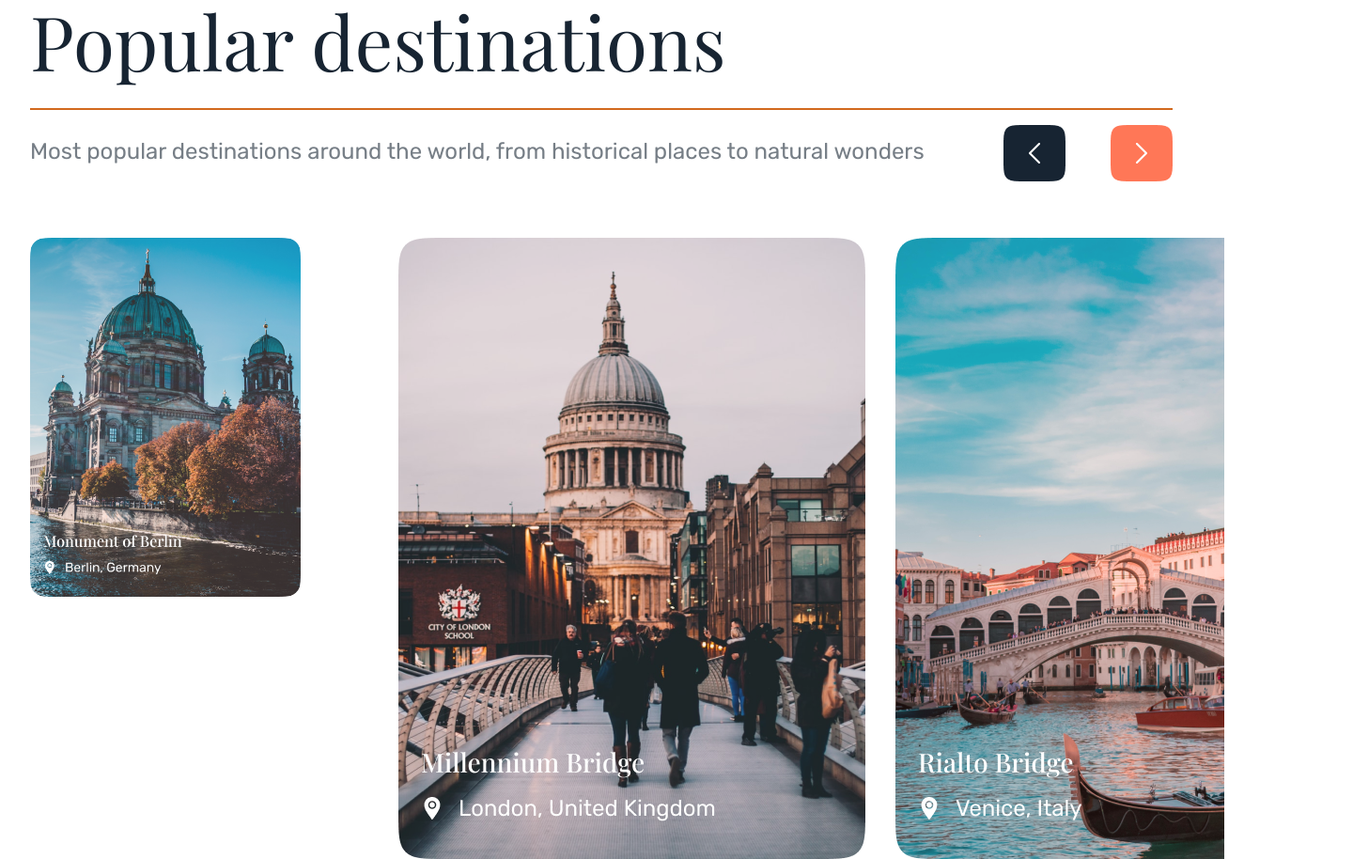
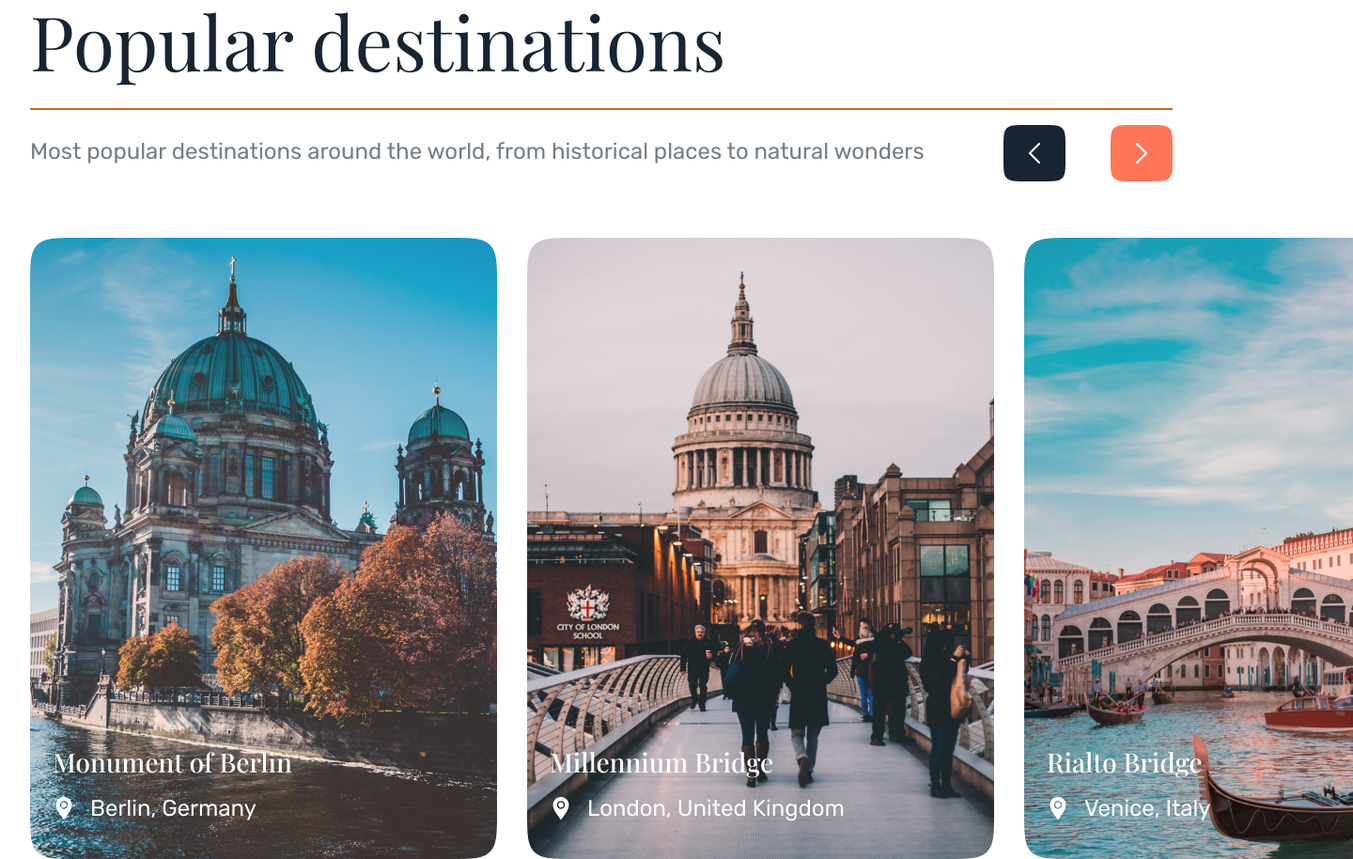
Before and after one commit to JoseAlbel/w1ch5-jose-albeldo, a website: page index.html in a window 1280 px wide. Shown: the part 780-1694 px from the top of the page at 94% size, 1440 px wide, since content can reach past the window. Drawn offline with nearby package versions, Linux system fonts and the light colour scheme.

Commit message:
add size berlin

```diff
--- a/sass/styles.scss
+++ b/sass/styles.scss
@@ -67,11 +67,6 @@
       gap: 2rem;
       width: 100%;
     }
-  }
-
-  .berlin {
-    border-radius: 16px;
-    width: 80%;
   }
 
   .button {
```
Also changed, not shown: styles.css, 1 other file.
